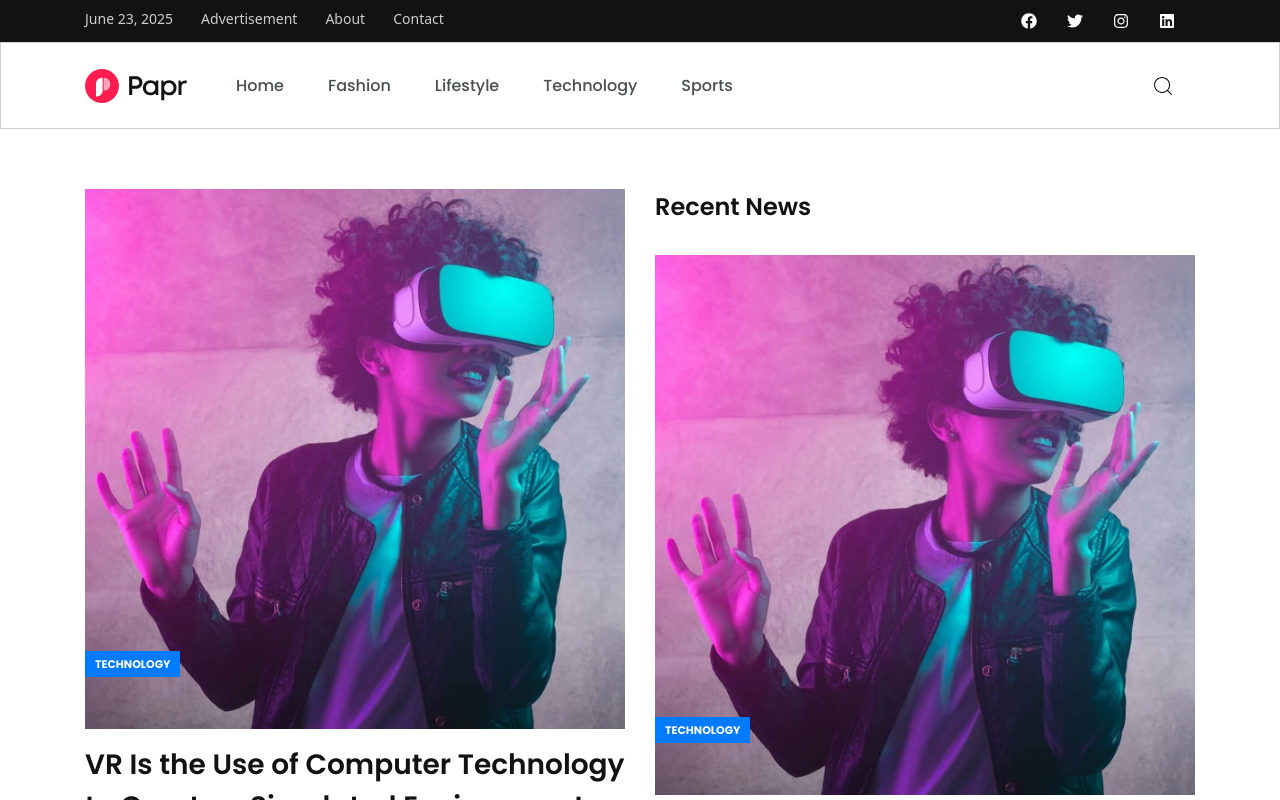
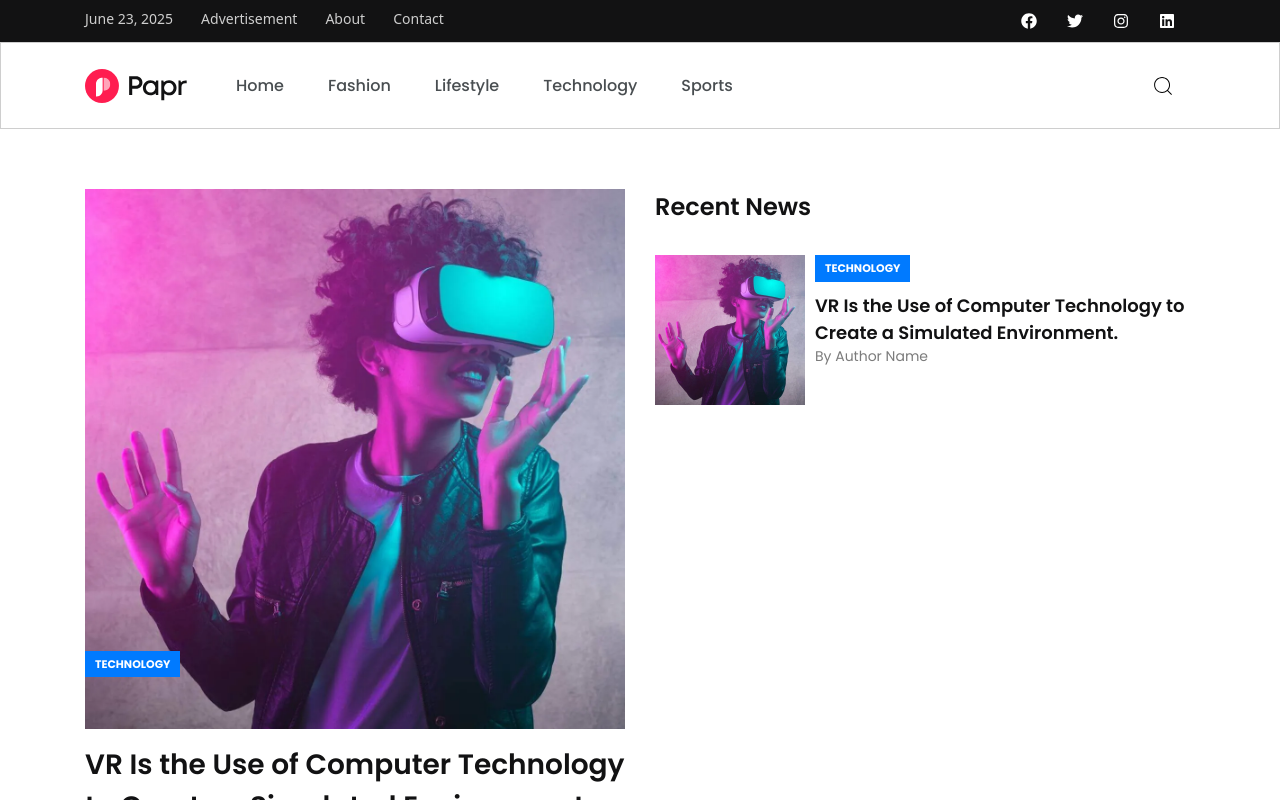
Before and after one commit to calebmutisya/papr, a Next.js app: page / in a window 1280 px wide. Shown: the top 800 px of the page. Built offline with nearby package versions, Linux system fonts and the light colour scheme.

Commit message:
underline done

```diff
--- a/app/globals.css
+++ b/app/globals.css
@@ -83,28 +83,25 @@ li{
 }
 
 /* Hover Effects */
-.hover\:underline-animate {
-  position: relative;
+.articlecard{
   cursor: pointer;
 }
 
-.hover\:underline-animate::after {
-  content: "";
-  position: absolute;
-  left: 0;
-  bottom: 0;             /* positions the underline at the bottom */
-  width: 100%;
-  height: 2px;           /* thickness of the underline */
-  background: currentColor; /* matches the text color */
-  transform: scaleX(0);  /* initially hidden */
-  transform-origin: left; /* animation will start from left */
-  transition: transform 0.3s ease;
+.underline-lines {
+  display: inline; /* Ensure it's an inline element */
+  background-repeat: no-repeat;
+  background-position: 0 100%;
+  background-size: 0% 2px;
+  background-image: linear-gradient(currentColor, currentColor);
+  box-decoration-break: clone;
+  -webkit-box-decoration-break: clone;
+  transition: background-size 0.6s ease;
 }
 
-.hover\:underline-animate:hover::after {
-  transform: scaleX(1);  /* reveal underline on hover */
+/* This selector should work - no changes needed here */
+.articlecard:hover .underline-lines {
+  background-size: 100% 2px;
 }
-
 
 /* Navbar Starts */
 .navlinks li a{
--- a/app/page.tsx
+++ b/app/page.tsx
@@ -1,5 +1,6 @@
 import Image from "next/image";
 import TopCard from "@/components/ui/TopCard";
+import SideCard from "@/components/ui/SideCard";
 
 export default function Home() {
   return (
@@ -8,9 +9,13 @@ export default function Home() {
       <section className="pt-[15px] pb-[30px] lg:pt-[60px] flex flex-col lg:flex-row justify-between ">
         <TopCard />
         <div className="mt-[30px] lg:mt-0">
-          <h2 className="mb-[30px] w-fit hover:underline-animate">Recent News</h2>
-          <TopCard/>
+          <h2 className="mb-[30px] w-fit">Recent News</h2>
+          <SideCard/>
         </div>
+      </section>
+      {/* Top Stories */}
+      <section>
+
       </section>
     </div>
   );
--- /dev/null
+++ b/components/ui/SideCard.tsx
@@ -0,0 +1,28 @@
+import React from 'react'
+import Image from 'next/image'
+import Link from 'next/link';
+
+import topimage from '../../assets/topcardimg.webp'
+
+function SideCard() {
+  return (
+    <Link href='#'>
+        <div className='articlecard min-w-[300px] max-w-[540px] flex flex-row justify-between mb-[30px]'>
+            <Image src={topimage} alt="topcardimg" width={150} height={150} className='mr-[10px]'/>
+            <div>
+                <div className='w-fit bg-myblue text-mywhite text-[11px] font-[700] font-poppins px-[10px] py-[5px] uppercase mb-[10px]'>
+                Technology
+                </div>
+                <h3 className='font-[600] line-clamp-[2] mb-[15px] underline-lines'>
+                    VR Is the Use of Computer Technology to Create a Simulated Environment.
+                </h3>
+                <div className='text-mygrey text-[14px] lg:text-[14px] font-poppins'>
+                    <div className='mr-[10px]'>By Author Name</div>
+                </div>
+            </div>
+        </div>
+    </Link>
+  )
+}
+
+export default SideCard
--- a/components/ui/TopCard.tsx
+++ b/components/ui/TopCard.tsx
@@ -8,13 +8,13 @@ import { TbActivityHeartbeat } from "react-icons/tb";
 function TopCard() {
   return (
     <Link href='#'>
-      <div className='min-w-[300px] max-w-[540px]'>
+      <div className='articlecard min-w-[300px] max-w-[540px]'>
         <div className='relative'>
           <Image src={topimage} alt="topcardimg" width={540} height={540} className='mb-[15px]'/>
           <div className='absolute bottom-[52px] left-0 bg-myblue text-mywhite text-[11px] font-[700] font-poppins px-[10px] py-[5px] uppercase'>Technology</div>
         </div>
         <div>
-          <h1 className='font-[600] line-clamp-[2] mb-[15px] '>VR Is the Use of Computer Technology to Create a Simulated Environment.</h1>
+          <h1 className='font-[600] line-clamp-[2] mb-[15px] underline-lines '>VR Is the Use of Computer Technology to Create a Simulated Environment.</h1>
           <div className='text-mygrey text-[14px] lg:text-[14px] flex flex-row font-poppins'>
             <div className='mr-[10px]'>By Author Name</div>
             <div className='mr-[10px]'>Jun 23 2023</div>
```
